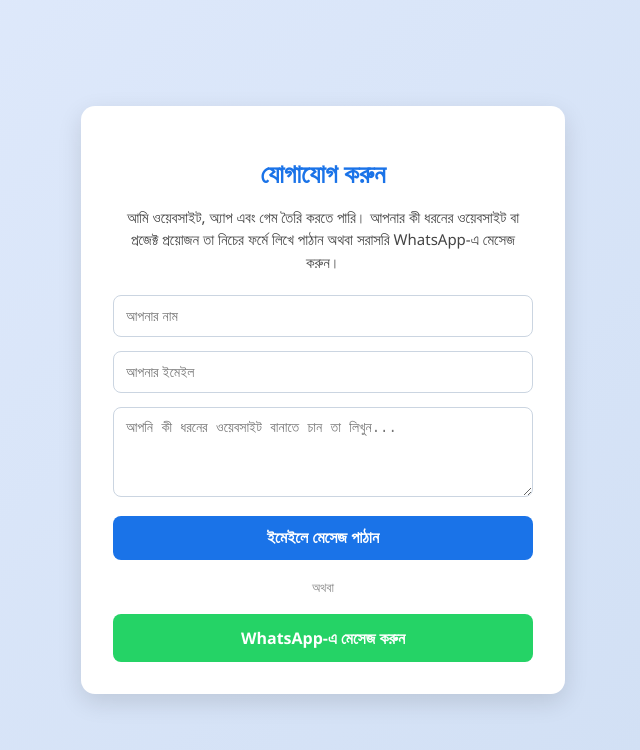
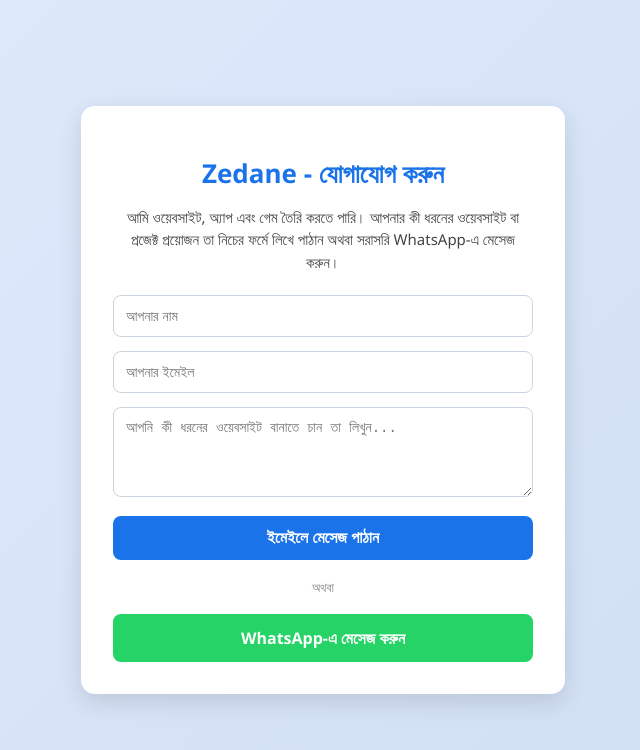
Before and after one commit to Zedane123/my-contact-site, a plain HTML site: page index.html in a window 1280 px wide. Shown: the whole page, without its empty margins (317-957 px from the left). Drawn offline with Linux system fonts and the light colour scheme.

Commit message:
Revise index.html for SEO and content updates
Updated the title and meta description for SEO. Improved the content and structure of the contact form.

```diff
--- a/index.html
+++ b/index.html
@@ -3,7 +3,8 @@
 <head>
     <meta charset="UTF-8">
     <meta name="viewport" content="width=device-width, initial-scale=1.0">
-    <title>Zedane - যোগাযোগ করুন</title>
+    <title>Zedane - ওয়েবসাইট, অ্যাপ ও গেম ডেভেলপার</title>
+    <meta name="description" content="Zedane - আমি ওয়েবসাইট, অ্যাপ এবং গেম তৈরি করতে পারি। প্রজেক্ট বা কাজের জন্য যোগাযোগ করুন।">
     <style>
         body {
             font-family: 'Segoe UI', Arial, sans-serif;
@@ -89,7 +90,7 @@
 </head>
 <body>
     <div class="card">
-        <h1>যোগাযোগ করুন</h1>
+        <h1>Zedane - যোগাযোগ করুন</h1>
         <p>আমি ওয়েবসাইট, অ্যাপ এবং গেম তৈরি করতে পারি। আপনার কী ধরনের ওয়েবসাইট বা প্রজেক্ট প্রয়োজন তা নিচের ফর্মে লিখে পাঠান অথবা সরাসরি WhatsApp-এ মেসেজ করুন।</p>
 
         <form action="https://api.web3forms.com/submit" method="POST">
```
